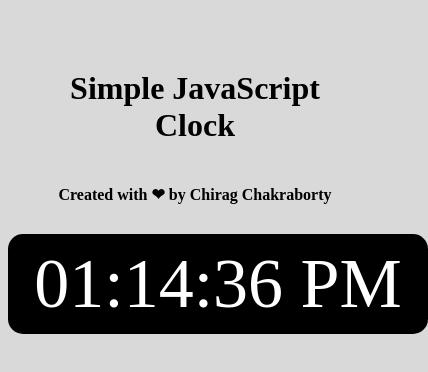
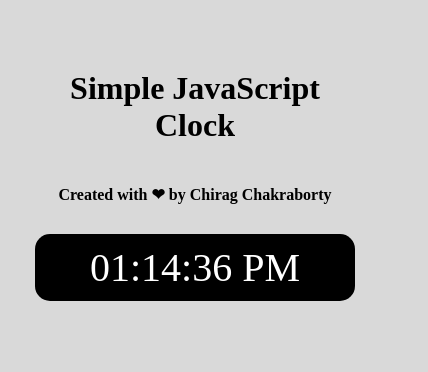
Before and after one commit to noobchirag69/Digital-Clock, a plain HTML site: page index.html in a window 390 px wide. Shown: the whole page, 428 px wide, since content can reach past the window. Drawn offline with Linux system fonts and the light colour scheme.

Commit message:
Beautified..

```diff
--- a/style.css
+++ b/style.css
@@ -25,18 +25,6 @@ h1 {
 
 /* -- Media Query -- */
 
-@media only screen and (max-width: 500px) {
-    #clock {
-        font-size: 50px;
-        width: 300px;
-        padding: 10px;
-    }
-
-    h1 {
-        padding: 10px;
-    }
-}
-
 @media only screen and (max-width: 950px) {
     #clock {
         width: 600px;
@@ -49,10 +37,41 @@ h1 {
     }
 }
 
+@media only screen and (max-width: 700px) {
+    #clock {
+        width: 550px;
+        font-size: 80px;
+    }
+}
+
 @media only screen and (max-width: 650px) {
     #clock {
         width: 400px;
         font-size: 70px;
-        padding: 10px;
     }
 }
+
+@media only screen and (max-width: 500px) {
+    #clock {
+        font-size: 50px;
+        width: 300px;
+    }
+}
+
+@media only screen and (max-width: 450px) {
+    #clock {
+        font-size: 40px;
+        width: 300px;
+}
+
+@media only screen and (max-width: 350px) {
+    #clock {
+        width: 250px;
+    }
+}
+
+@media only screen and (max-width: 300px) {
+    #clock {
+        width: 220px;
+    }
+}
```
